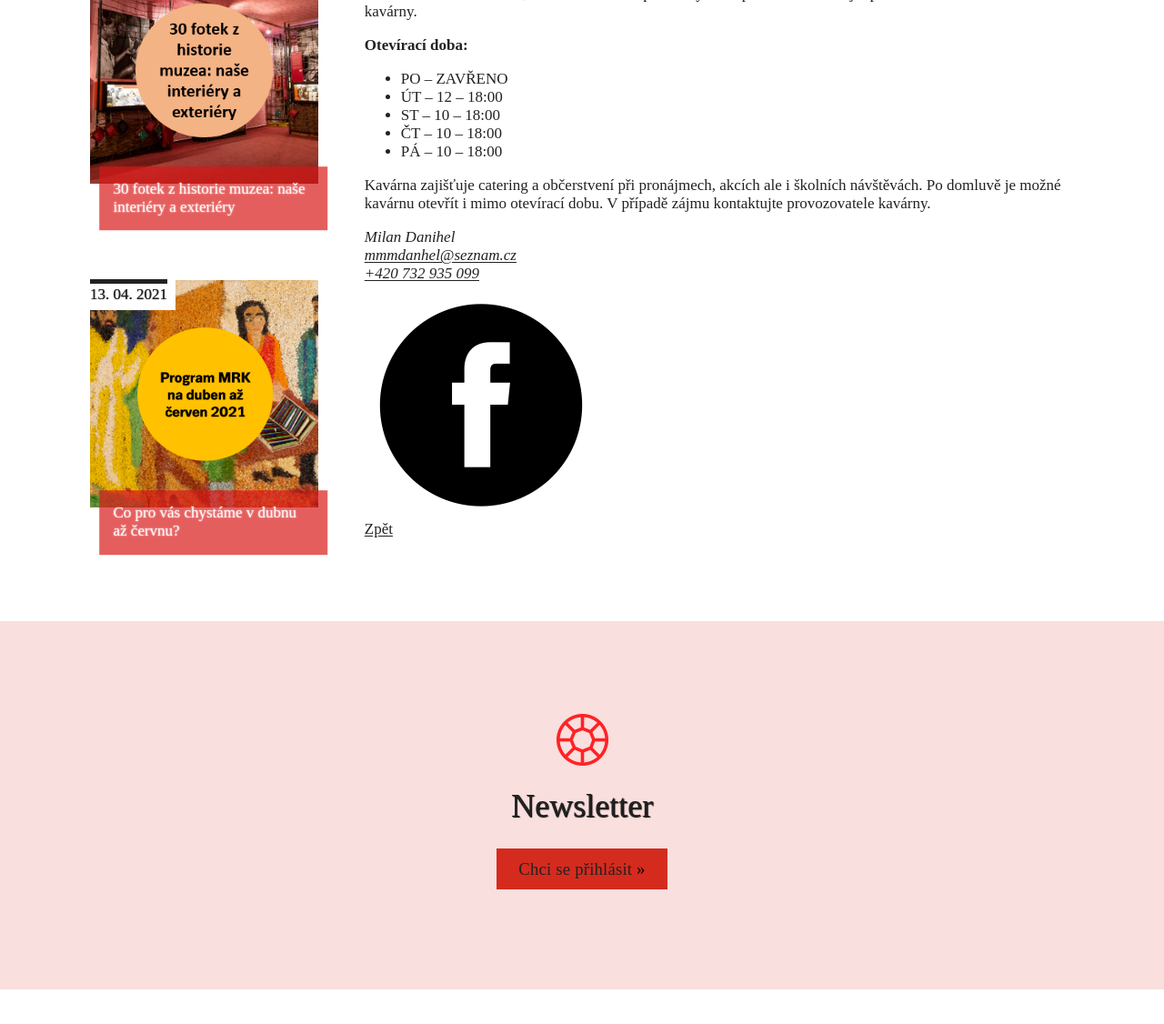
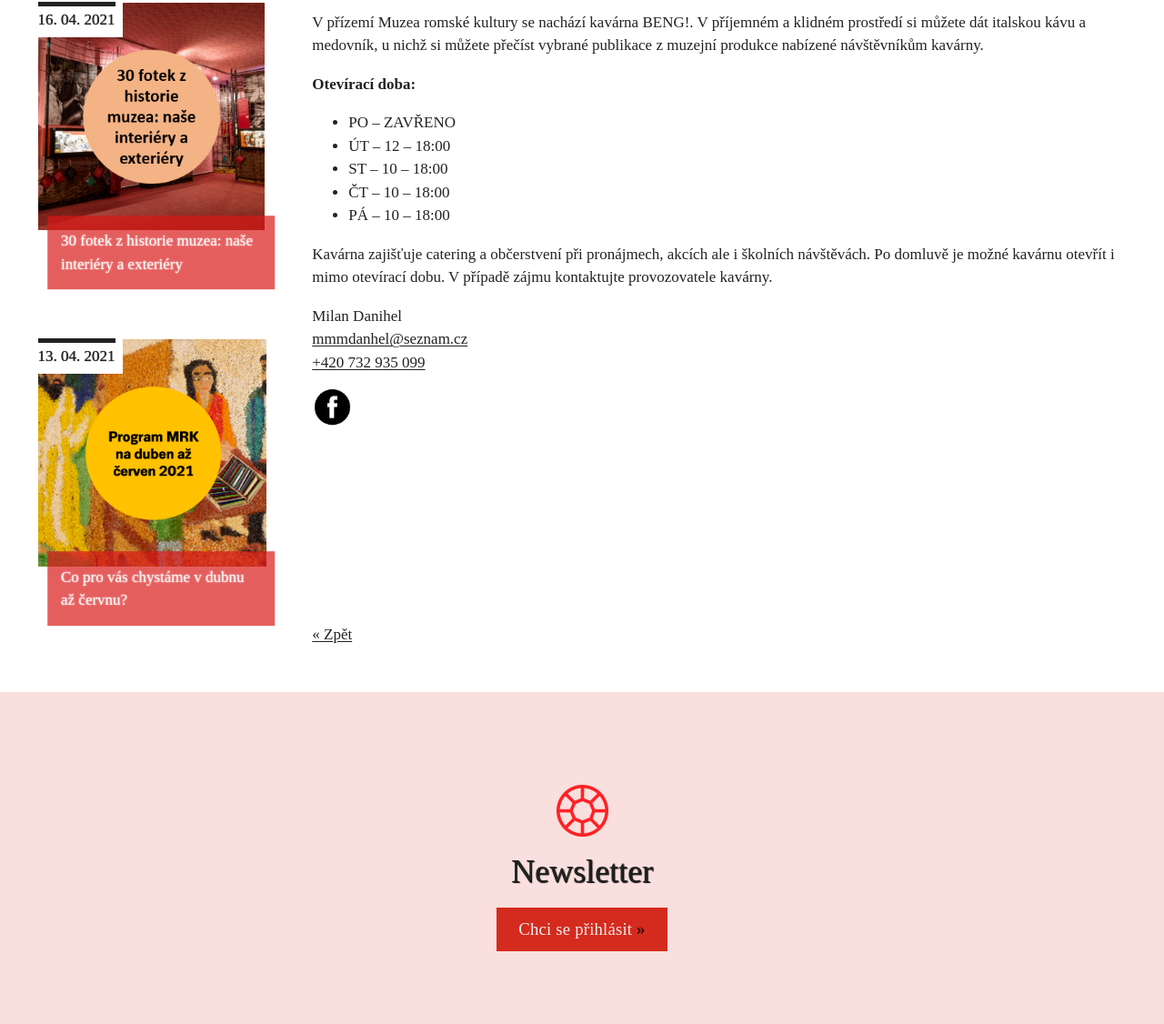
Before and after one commit to MWarCZ/beng, a website: page src/index.html in a window 1280 px wide. Shown: the part 622-1748 px from the top of the page at 91% size. Before the commit the page ends 1710 px from the top, so only its background shows below. Drawn offline with nearby package versions, Linux system fonts and the light colour scheme; files that its build step writes are made by us from their sources; a web font is replaced by a local one.

Commit message:
Prida Contact, BackBtn, opravy layutu a linku
- Komponenta Contact
  - Uprava velikosti img facebooku
- Komponenta BackBtn
- Opravy oborvovani linku

```diff
--- a/src/index.html
+++ b/src/index.html
@@ -26,6 +26,7 @@
         <li class="menu__item"><a href="#">Návštěvnická anketa</a></li>
       </ul>
     </nav>
+
     <aside class="layout__news">
       <!-- Component News -->
       <figure class="news">
@@ -46,8 +47,9 @@
         <figcaption class="news__caption">Co pro vás chystáme v dubnu až červnu?</figcaption>
       </figure>
     </aside>
+
     <section class="layout__main">
-      <header>
+      <header class="layout__main__header">
         <!-- Component Breadcrumbs -->
         <ul class="breadcrumbs">
           <li class="breadcrumbs__item">
@@ -66,7 +68,7 @@
           <!-- <img src="/img/banner.jpg" alt="Bar kavárny BENG!" > -->
         </div>
       </header>
-      <main>
+      <main class="layout__main__body main-content">
         <h1>Kavárna BENG!</h1>
         <p>
           V přízemí Muzea romské kultury se nachází kavárna BENG!. V příjemném a klidném prostředí si můžete dát
@@ -85,19 +87,21 @@
           Kavárna zajišťuje catering a občerstvení při pronájmech, akcích ale i školních návštěvách. Po domluvě je možné
           kavárnu otevřít i mimo otevírací dobu. V případě zájmu kontaktujte provozovatele kavárny.
         </p>
-        <address>
+        <address class="contact">
           <div>Milan Danihel</div>
           <div><a href="mailto:mmmdanhel@seznam.cz">mmmdanhel@seznam.cz</a></div>
           <div><a href="tel:+420732935099">+420 732 935 099</a></div>
-          <a href="#">
-            <img src="/img/icon_facebook.png" alt="Facebook logo">
+          <a class="contact__media" href="#">
+            <img class="contact__media__image" src="/img/icon_facebook.png" alt="Facebook logo" width="45px"
+              height="45px">
           </a>
         </address>
       </main>
-      <footer>
-        <a href="#" class="go-back">Zpět</a>
+      <footer class="layout__main__footer">
+        <a href="#" class="back-btn">Zpět</a>
       </footer>
     </section>
+
   </div>
   <footer class="layout__newsletter footer">
     <img class="footer__image" src="/img/icon_newsletter.png" alt="Facebook logo">
--- a/src/style.scss
+++ b/src/style.scss
@@ -53,6 +53,7 @@ body {
   font-size       : 17px;
   color           : var(--default-fg-color, #222222);
   background-color: var(--default-bg-color, #fff);
+  line-height     : 1.5em;
 }
 
 h1,
@@ -74,6 +75,7 @@ a[href] {
 
 /* Layout */
 .layout {
+  & {
     display: grid;
 
     grid-template-columns: 1fr;
@@ -83,7 +85,7 @@ a[href] {
       "news";
     grid-gap : 2rem;
     padding  : 1.5rem 1rem 0 1rem;
-  max-width: 1150px;
+    max-width: 1265px;
     margin   : auto;
 
     @media (min-width: $breakpoint) {
@@ -92,6 +94,7 @@ a[href] {
       grid-template-areas  :
         "menu       main"
         "news       main";
+    }
   }
 
   &__menu {
@@ -115,6 +118,18 @@ a[href] {
 
   &__main {
     grid-area: main;
+
+    display       : flex;
+    flex-direction: column;
+
+    // &__header {}
+    &__body {
+      flex-grow: 1;
+    }
+
+    &__footer {
+      padding: 1em 0;
+    }
   }
 
   &__newsletter {
@@ -145,11 +160,16 @@ a[href] {
       text-shadow    : 0 0 0 var(--menu-fg-color);
     }
 
-    &.is-active,
+    &.is-active {
+      a {
+        --link-fg-color: var(--menu-fg-active-color);
+      }
+    }
+
     &:hover,
     &:focus {
       a {
-        --link-fg-color: var(--menu-fg-active-color);
+        --link-hover-fg-color: var(--menu-fg-active-color);
       }
     }
   }
@@ -198,7 +218,8 @@ a[href] {
   }
 
   &__image {
-    width    : 100%;
+    width: auto;
+
     /* filter: brightness(1.1) contrast(0.9); */
   }
 
@@ -218,10 +239,14 @@ a[href] {
   margin          : .5rem;
   padding         : 0.6em 1.3em;
 
-  color          : var(--subscribe-btn-fg-color);
+  --link-fg-color: var(--subscribe-btn-fg-color);
   font-size      : 1.1em;
   letter-spacing : 0.2px;
   text-decoration: none;
+
+  &:hover {
+    --link-hover-fg-color: var(--subscribe-btn-fg-color);
+  }
 
   &::after {
     // « »
@@ -244,6 +269,32 @@ a[href] {
   }
 }
 
+/* Component Contact */
+.contact {
+  font-style: normal;
+
+  &__media {
+    display    : inline-block;
+    line-height: 0;
+    margin     : 0;
+    padding    : 0.75rem 0;
+
+    // &__image {}
+  }
+}
+
+/* BackBtn */
+.back-btn {
+  &::before {
+    content: '« ';
+  }
+}
+
+/* MainContent */
+.main-content {
+  h1 {}
+}
+
 /* TMP */
 .carousel {
   img {
```
Lines whose indentation alone changed are shown as unchanged.
